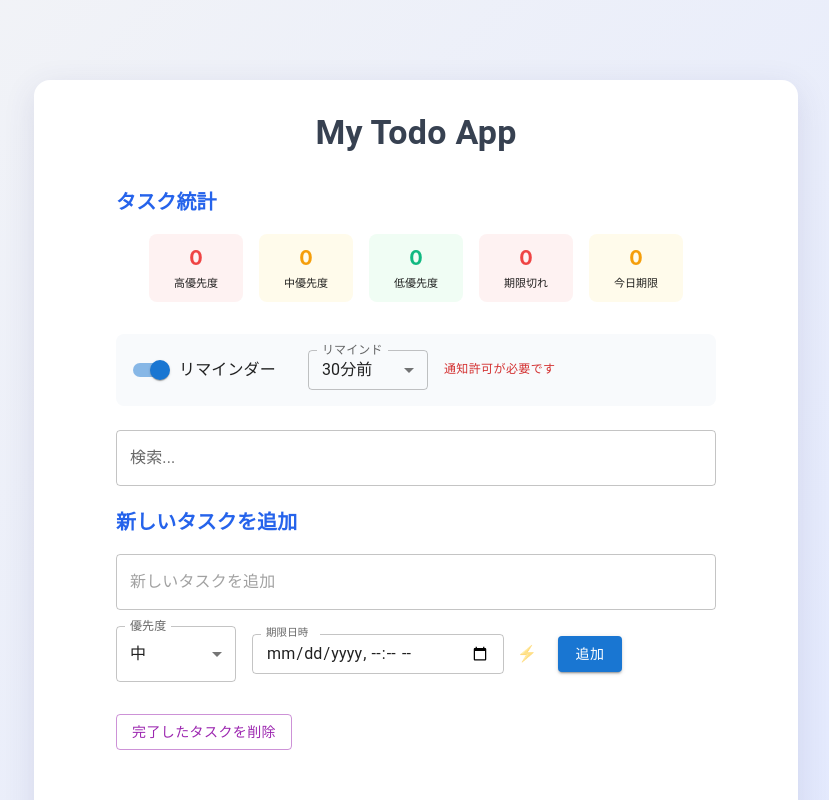
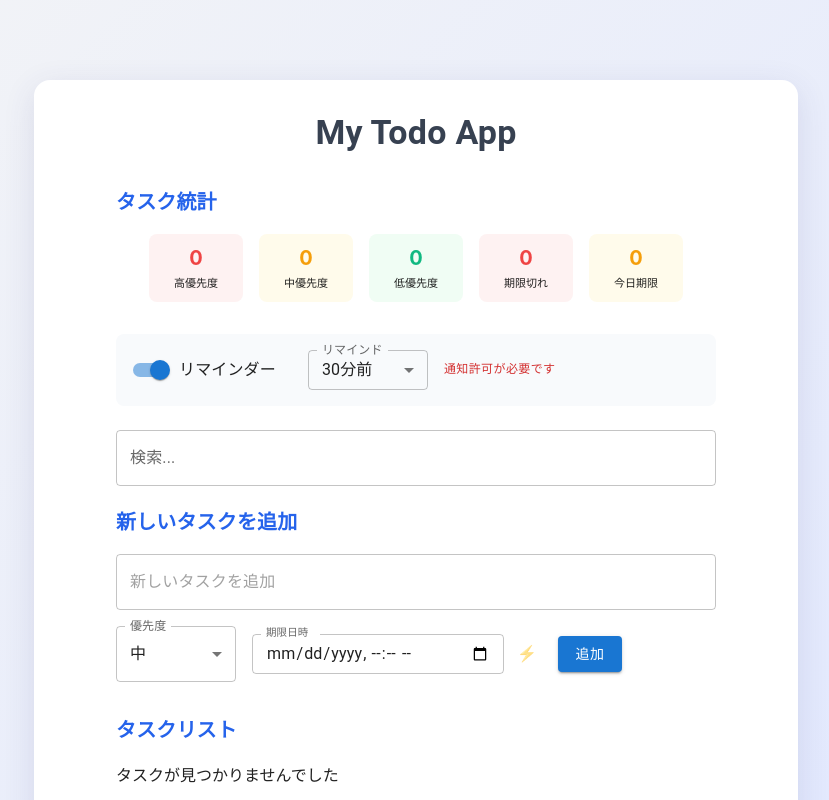
Before and after one commit to kenta1114/my-todo-app, a React (Create React App) app: page / in a window 1280 px wide. Shown: the top 800 px of the page, without its empty margins (224-1053 px from the left). Built offline with nearby package versions, Linux system fonts and the light colour scheme.

Commit message:
Update TodoList.tsx

```diff
--- a/src/components/TodoList.tsx
+++ b/src/components/TodoList.tsx
@@ -80,10 +80,6 @@ const TodoList: React.FC<TodoListProps> = ({ todos, setTodos }) => {
       )
     );
   }
-
-  const clearCompleted = () => {
-    setTodos(prev => prev.filter(todo => !todo.done));
-  };
 
   const sortAndFilterTodos = () => {
     let filtered = todos
@@ -297,15 +293,6 @@ const TodoList: React.FC<TodoListProps> = ({ todos, setTodos }) => {
           </Box>
         </Box>
 
-        <Button
-          variant="outlined"
-          color="secondary"
-          onClick={clearCompleted}
-          sx={{ marginBottom: 2 }}
-        >
-          完了したタスクを削除
-        </Button>
-
         {/* タスクリストの表示 */}
         <Box sx={{ mt: 4 }}>
           <Typography variant="h6" sx={{ fontWeight: 'bold', color: '#2563eb', mb: 2 }}>
```
